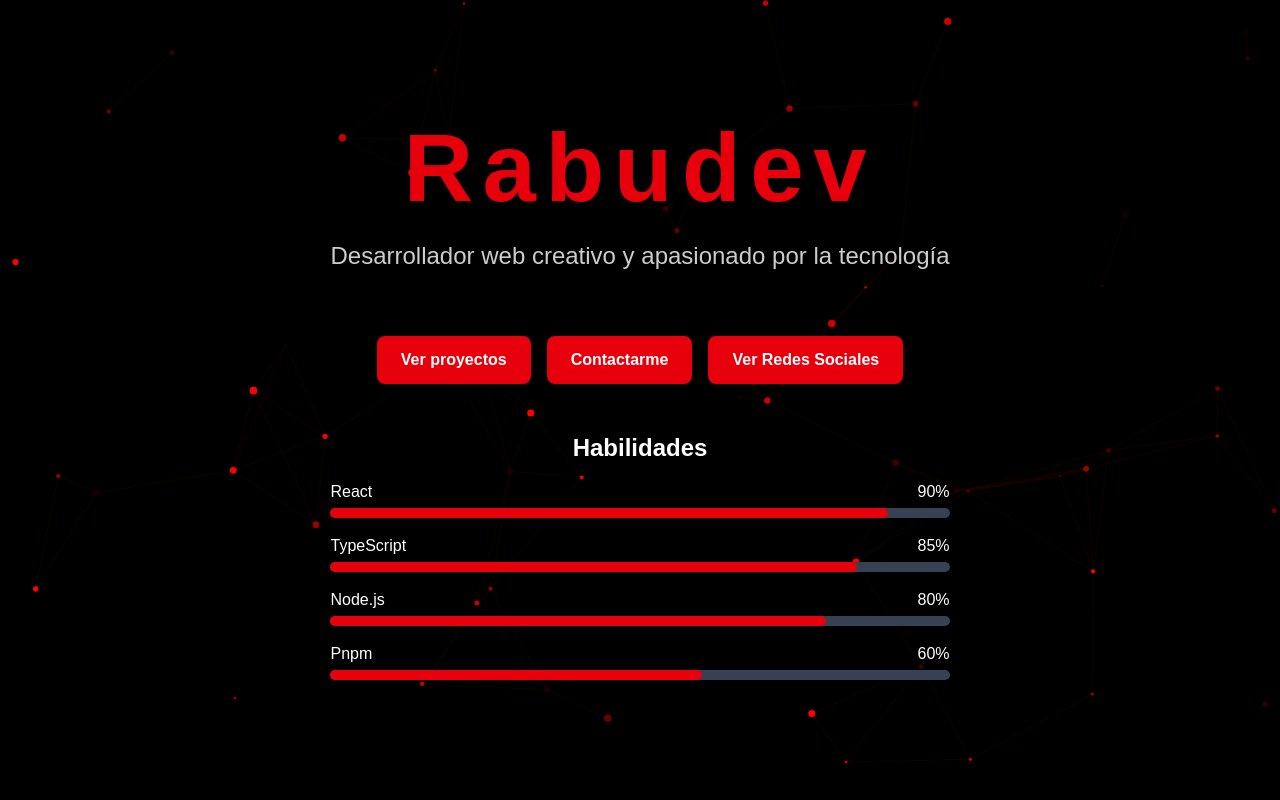
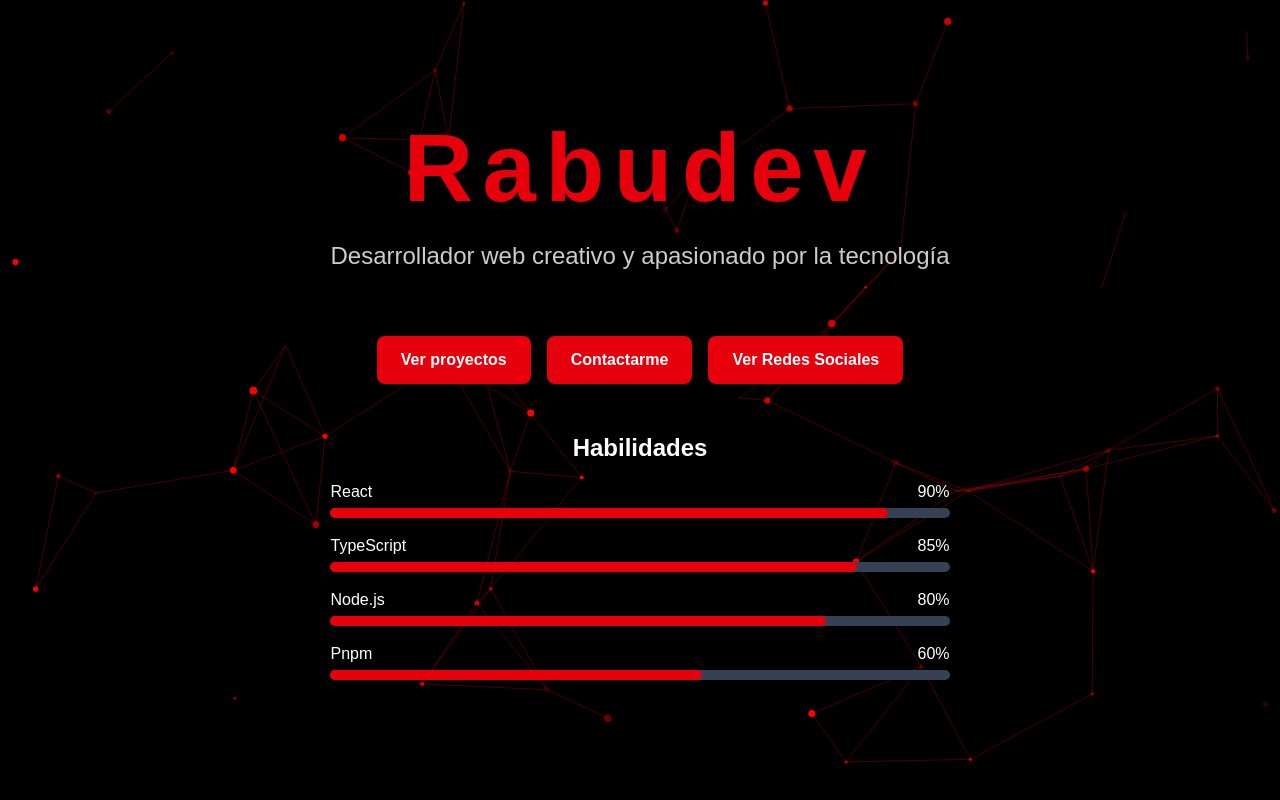
Before and after one commit to rabu-dev/portafoliov3, a Next.js app: page / in a window 1280 px wide. Built offline with nearby package versions, Linux system fonts and the light colour scheme.

Commit message:
cambiado los colores para se vea mejor

```diff
--- a/app/Componetes/Background.tsx
+++ b/app/Componetes/Background.tsx
@@ -151,7 +151,7 @@ const Background = () => {
       const maxDistance = 150; // Reducida la distancia máxima
       const maxDistanceSquared = maxDistance * maxDistance; // Evitar cálculos de raíz cuadrada
 
-      ctx.strokeStyle = 'rgba(255, 0, 0, 0.15)'; // Cambiado a rojo con baja opacidad
+      ctx.strokeStyle = 'rgba(255, 0, 0, 0.55)'; // Cambiado a rojo con baja opacidad
       ctx.lineWidth = 0.5;
 
       for (let i = 0; i < particles.length; i++) {
--- a/app/layout.tsx
+++ b/app/layout.tsx
@@ -14,7 +14,7 @@ const geistSans = Geist({
 const geistMono = Geist_Mono({
   variable: "--font-geist-mono",
   subsets: ["latin"],
-});
+})
 
 export const metadata: Metadata = {
   title: "RabuDev Portafolio",
```
